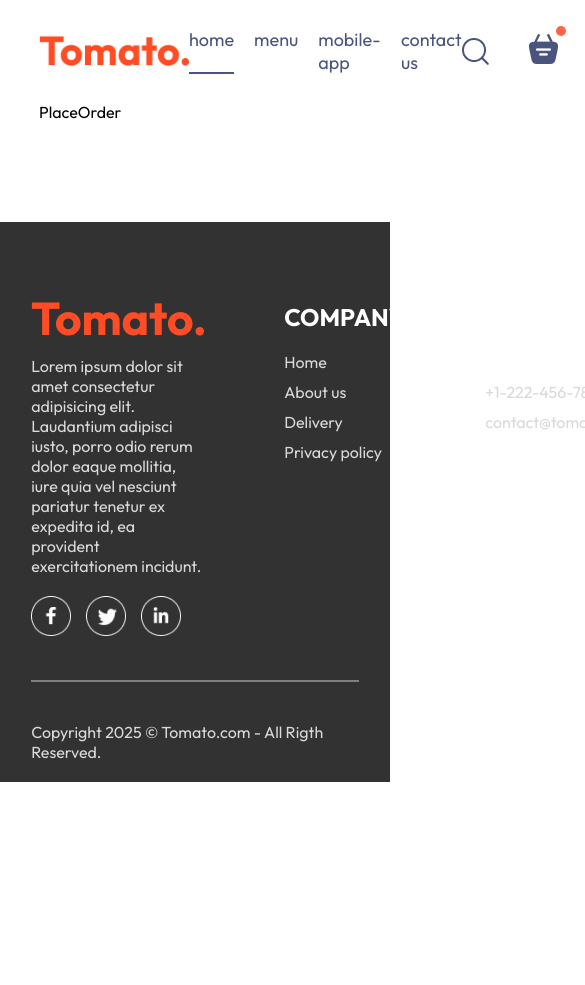
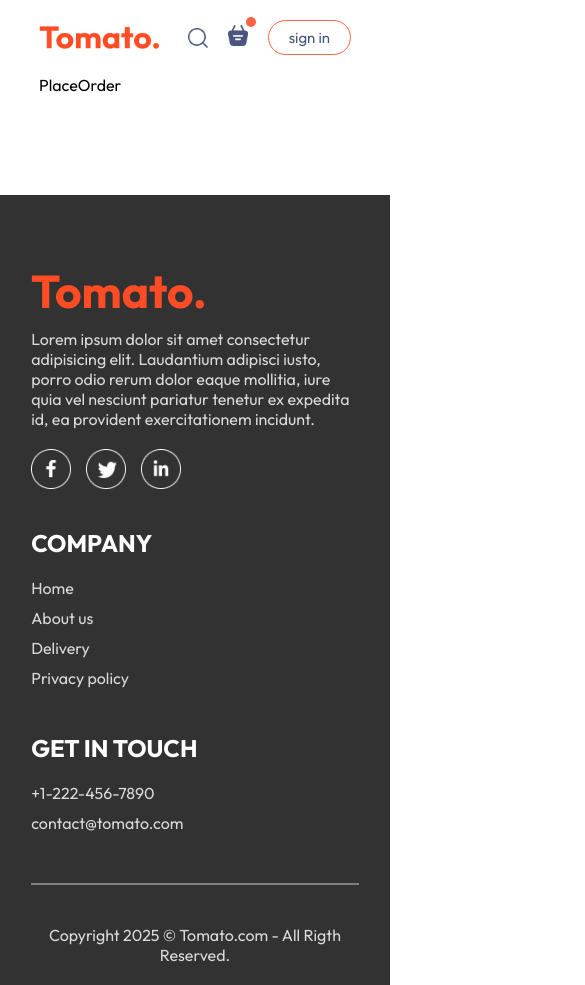
Before and after one commit to LenaM777/food-delivery, a React (Vite) app: page /order in a window 390 px wide. Shown: the top 985 px of the page, 585 px wide, since content can reach past the window. Before the commit the page ends 844 px from the top, so only its background shows below. Built offline with nearby package versions, Linux system fonts and the light colour scheme.

Commit message:
Make responsive

```diff
--- a/src/components/ExploreMenu/ExploreMenu.css
+++ b/src/components/ExploreMenu/ExploreMenu.css
@@ -12,7 +12,6 @@
 .explore-menu-text {
     max-width: 60%;
     color: #808080;
-
 }
 
 .explore-menu-list {
@@ -55,3 +54,10 @@
     border: 4px solid tomato;
     padding: 2px;
 }
+
+@media (max-width: 1050px) {
+    .explore-menu-text {
+        max-width: 100%;
+       font-size: 14px;
+    }
+}
--- a/src/components/Footer/Footer.css
+++ b/src/components/Footer/Footer.css
@@ -48,3 +48,15 @@
     background-color: grey;
     border: none;
 }
+
+@media (max-width:750px) {
+    .footer-content {
+        display: flex;
+        flex-direction: column;
+        gap: 35px;
+    }
+
+    .footer-copyright {
+        text-align: center;
+    }
+}
--- a/src/components/Header/Header.css
+++ b/src/components/Header/Header.css
@@ -40,3 +40,24 @@
     font-size: max(1vw, 13px);
     border-radius: 50px;
 }
+
+@media (max-width:1050px) {
+
+    .header-contents {
+        max-width: 45%;
+    }
+}
+
+@media (max-width:750px) {
+
+    .header-contents {
+        max-width: 65%;
+    }
+    .header-contents p {
+        display: none;
+    }
+
+    .header-contents button {
+        padding: 2vw 4vw;
+    }
+}
--- a/src/components/Navbar/Navbar.css
+++ b/src/components/Navbar/Navbar.css
@@ -61,3 +61,50 @@
     top: -8px;
     right: -8px;
 }
+
+
+@media (max-width: 1050px) {
+    .navbar .logo {
+        width: 140px;
+    }
+    .navbar-menu {
+        gap: 20px;
+        font-size: 17px;
+    }
+    .navbar-right {
+        gap: 30px;
+    }
+    .navbar-right img {
+        width: 22px;
+    }
+    .navbar-right button {
+        padding: 8px 25px;
+    }
+}
+
+@media (max-width: 900px) {
+    .navbar .logo {
+        width: 120px;
+    }
+    .navbar-menu {
+        gap: 15px;
+        font-size: 16px;
+    }
+    .navbar-right {
+        gap: 20px;
+    }
+    .navbar-right img {
+        width: 20px;
+    }
+    .navbar-right button {
+        padding: 7px 20px;
+        font-size: 15px;
+    }
+}
+
+@media (max-width: 700px) {
+
+    .navbar-menu {
+        display: none;
+    }
+}
```
